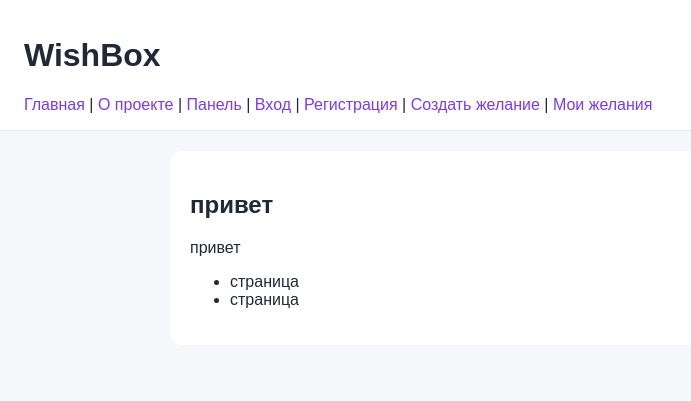
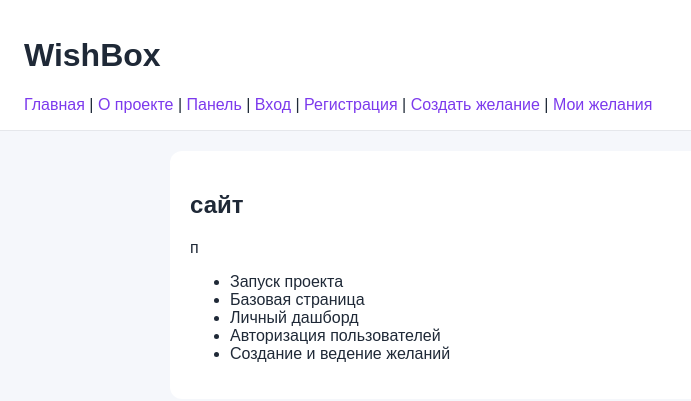
Before and after one commit to zeneevdaniil-ship-it/virtual-kopilka-zhelaniy, a Flask app: page / in a window 1280 px wide. Shown: the top 401 px of the page, without its empty margins (0-691 px from the left). Run offline with Flask 3, Linux system fonts and the light colour scheme.

Commit message:
Update landing.html

```diff
--- a/kopilka/templates/landing.html
+++ b/kopilka/templates/landing.html
@@ -1,11 +1,14 @@
 {% extends 'base.html' %}
 {% block content %}
 <section class="hero">
-  <h2>привет</h2>
-  <p>привет</p>
+  <h2>сайт</h2>
+  <p>п</p>
   <ul>
-    <li>страница</li>
-    <li>страница</li>
+    <li>Запуск проекта</li>
+    <li>Базовая страница</li>
+    <li>Личный дашборд</li>
+    <li>Авторизация пользователей</li>
+    <li>Создание и ведение желаний</li>
   </ul>
 </section>
 {% endblock %}
```
